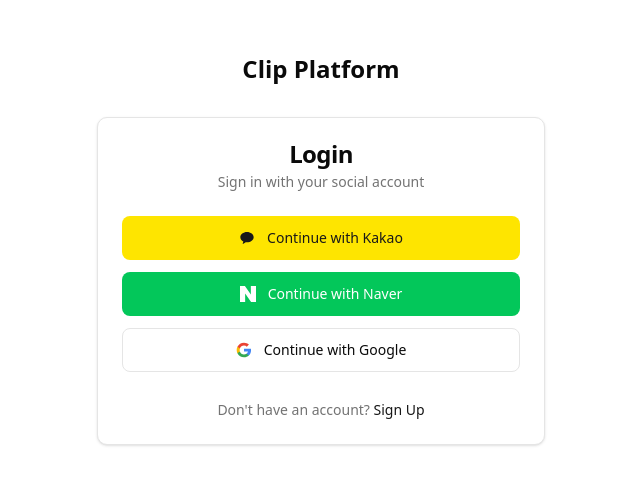
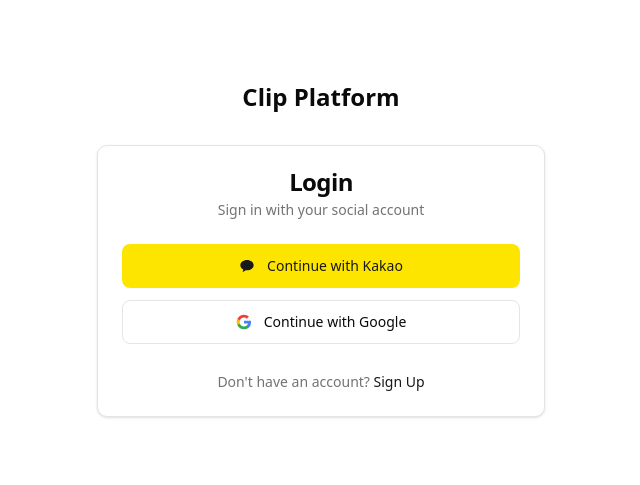
Before and after one commit to juhyuk-code/video-clipping-platform-kr, a Next.js app: page /en/login in a window 1280 px wide. Shown: the part 151-636 px from the top of the page, without its empty margins (319-959 px from the left). Built offline with nearby package versions, Linux system fonts and the light colour scheme.

Commit message:
Remove Naver login button from login page
https://claude.ai/code/session_016Vhmjg6CVRURqF9pxkFENY

```diff
--- a/src/app/[locale]/(auth)/login/page.tsx
+++ b/src/app/[locale]/(auth)/login/page.tsx
@@ -80,15 +80,6 @@ export default function LoginPage() {
             </Button>
 
             <Button
-              className="w-full gap-3 bg-[#03C75A] text-white hover:bg-[#03C75A]/90"
-              size="lg"
-              onClick={() => signIn("naver", { callbackUrl: "/dashboard" })}
-            >
-              <NaverIcon />
-              {t("continueWithNaver")}
-            </Button>
-
-            <Button
               variant="outline"
               className="w-full gap-3"
               size="lg"
```
